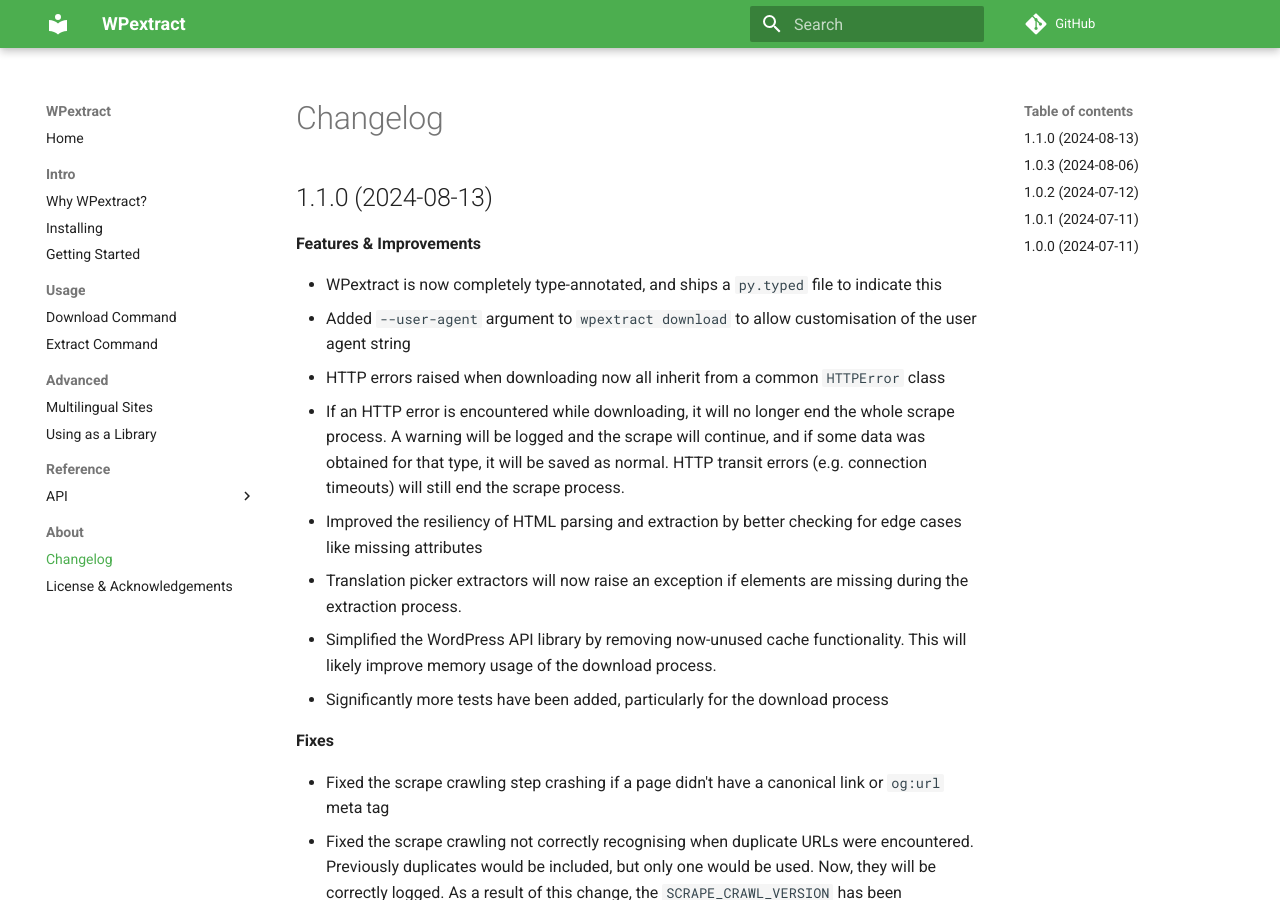
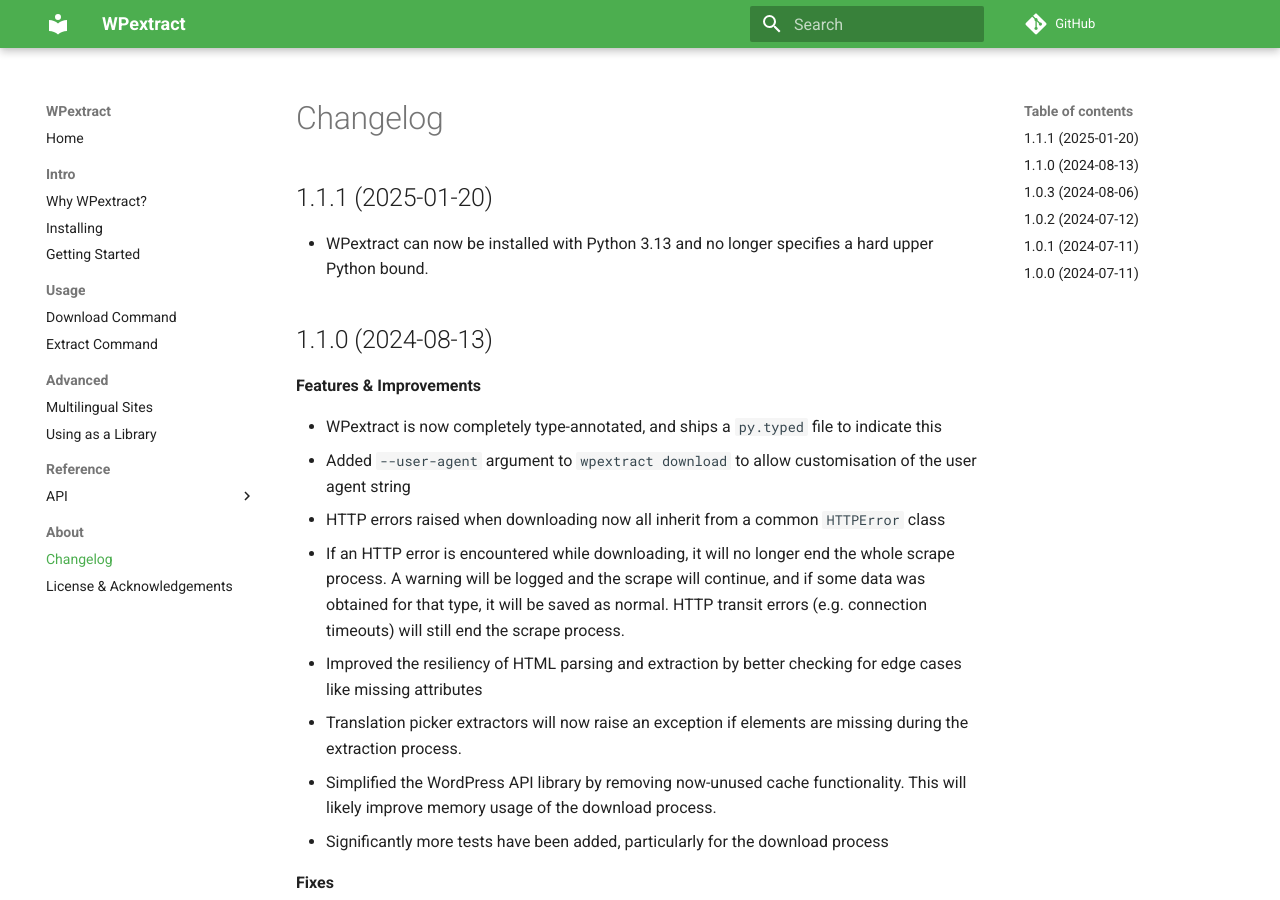
Before and after one commit to GateNLP/wpextract, an MkDocs documentation site: the page built from docs/changelog.md, in a window 1280 px wide and 900 px high. Built offline with MkDocs 1.6.1 and Material for MkDocs 9.7.7, drawn with Linux system fonts in a browser that asks for light colours; comment, search, counter and statistics services are not loaded.

Commit message:
Prepare 1.1.1 (#52)

```diff
--- a/docs/changelog.md
+++ b/docs/changelog.md
@@ -1,4 +1,8 @@
 # Changelog
+
+## 1.1.1 (2025-01-20)
+
+- WPextract can now be installed with Python 3.13 and no longer specifies a hard upper Python bound.
 
 ## 1.1.0 (2024-08-13)
 
--- a/pyproject.toml
+++ b/pyproject.toml
@@ -1,6 +1,6 @@
 [project]
 name="wpextract"
-version="1.1.0"
+version="1.1.1"
 description="Create datasets from WordPress sites"
 authors=[
     { name = "Freddy Heppell", email = "f.heppell@sheffield.ac.uk" }
```
